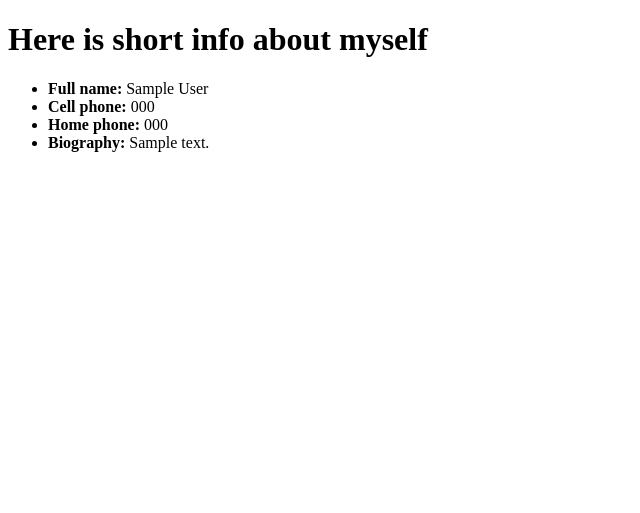
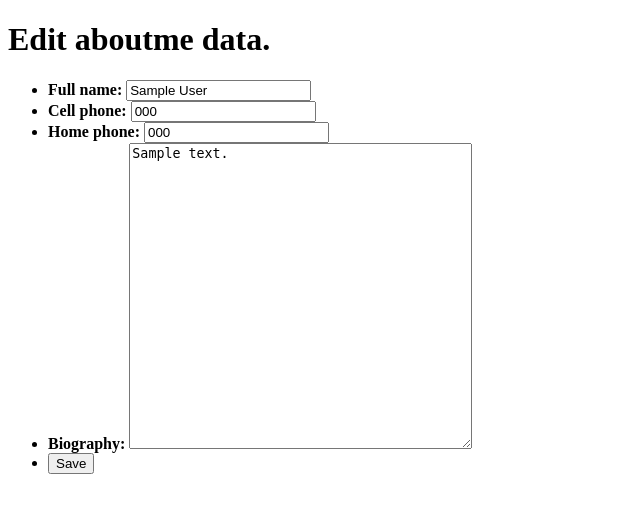
Before and after one commit to njlytoh/42coffeecups-test-task, a Django app: template 42cc_test_task/src/aboutme/aboutme/templates/aboutme/edit.html in a window 1280 px wide. Shown: the top 513 px of the page, without its empty margins (0-640 px from the left). Run offline with Django 3.2, Linux system fonts and the light colour scheme; the template is opened without the code that fills it: most values are stand-ins (such as "Sample title", 1, 10 or a date in 2020).

Commit message:
Added fixed view and urls descriptions.

```diff
--- a/42cc_test_task/src/aboutme/aboutme/templates/aboutme/edit.html
+++ b/42cc_test_task/src/aboutme/aboutme/templates/aboutme/edit.html
@@ -4,11 +4,14 @@
 {% block title %}{% trans "About myself" %}{% endblock %}
 
 {% block content %}
-  <h1>{% trans "Here is short info about myself" %}</h1>
-  <ul>
-    <li><strong> Full name: </strong> {{ aboutme.full_name }} </li>
-    <li><strong> Cell phone: </strong> {{ aboutme.cell_phone }} </li>
-    <li><strong> Home phone: </strong> {{ aboutme.home_phone }} </li>
-    <li><strong> Biography: </strong> {{aboutme.bio }} </li>
-  </ul>
+    <h1>{% trans "Edit aboutme data." %}</h1>
+    <form method="POST">
+        <ul>
+            <li><label for="full_name"><strong> Full name: </strong></label><input type="TEXT" name="full_name" value="{{ aboutme.full_name }}"/> </li>
+            <li><label for="cell_phone"><strong> Cell phone: </strong></label><input type="TEXT" name="full_name" value="{{ aboutme.cell_phone }}"/> </li>
+            <li><label for="home_phone"><strong> Home phone: </strong></label><input type="TEXT" name="full_name" value="{{ aboutme.home_phone }}"/> </li>
+            <li><label for="bio"><strong> Biography: </strong></label><textarea rows="20" cols="40">{{aboutme.bio }}</textarea> </li>
+            <li><input type="submit" value="Save"/></li>
+        </ul>
+    </form>
 {% endblock %}
--- a/42cc_test_task/src/aboutme/aboutme/urls.py
+++ b/42cc_test_task/src/aboutme/aboutme/urls.py
@@ -4,6 +4,5 @@ from django.conf.urls.defaults import *
 
 urlpatterns = patterns('aboutme.views',
   # Add url patterns here
-  (r'^$', 'index'),
-  (r'^aboutme/edit', 'edit'),
+  (r'^edit$', 'edit'),
 )
--- a/42cc_test_task/src/aboutme/aboutme/views.py
+++ b/42cc_test_task/src/aboutme/aboutme/views.py
@@ -15,6 +15,7 @@ def index(request):
 
 def edit(request):
     aboutmes = AboutMe.objects.all()
+
     if aboutmes:
         aboutme = aboutmes[0]
     else:
--- a/42cc_test_task/src/project/project/urls.py
+++ b/42cc_test_task/src/project/project/urls.py
@@ -12,7 +12,7 @@ urlpatterns = patterns(
     (r'^admin/(.*)', admin.site.root),
     (r'^accounts/login/$', 'django.contrib.auth.views.login'),
     (r'^$', 'aboutme.views.index'),
-    (r'^aboutme/(.*)', include('aboutme.urls')),
+    (r'^aboutme/', include('aboutme.urls')),
 )
 
 if settings.DEBUG:
```
